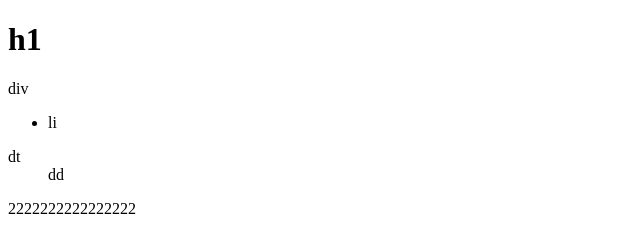
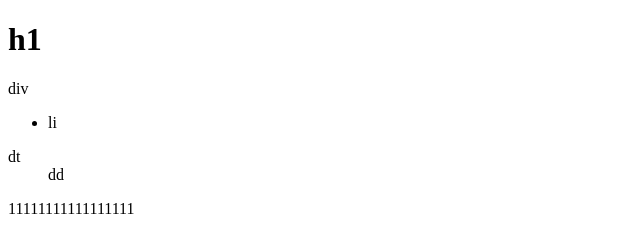
Before and after one commit to dingpanfeng/MyBatisGen, a plain HTML site: page index.html in a window 1280 px wide. Shown: the full height of the page, 0-640 px from the left. Drawn offline with Linux system fonts and the light colour scheme.

Commit message:
'xiugai'

```diff
--- a/index.html
+++ b/index.html
@@ -79,6 +79,6 @@
 		<dt>dt</dt>
 		<dd>dd</dd>
 	</dl>
-    <div>2222222222222222</div>
+    <div>11111111111111111</div>
 </body>
 </html>
```
